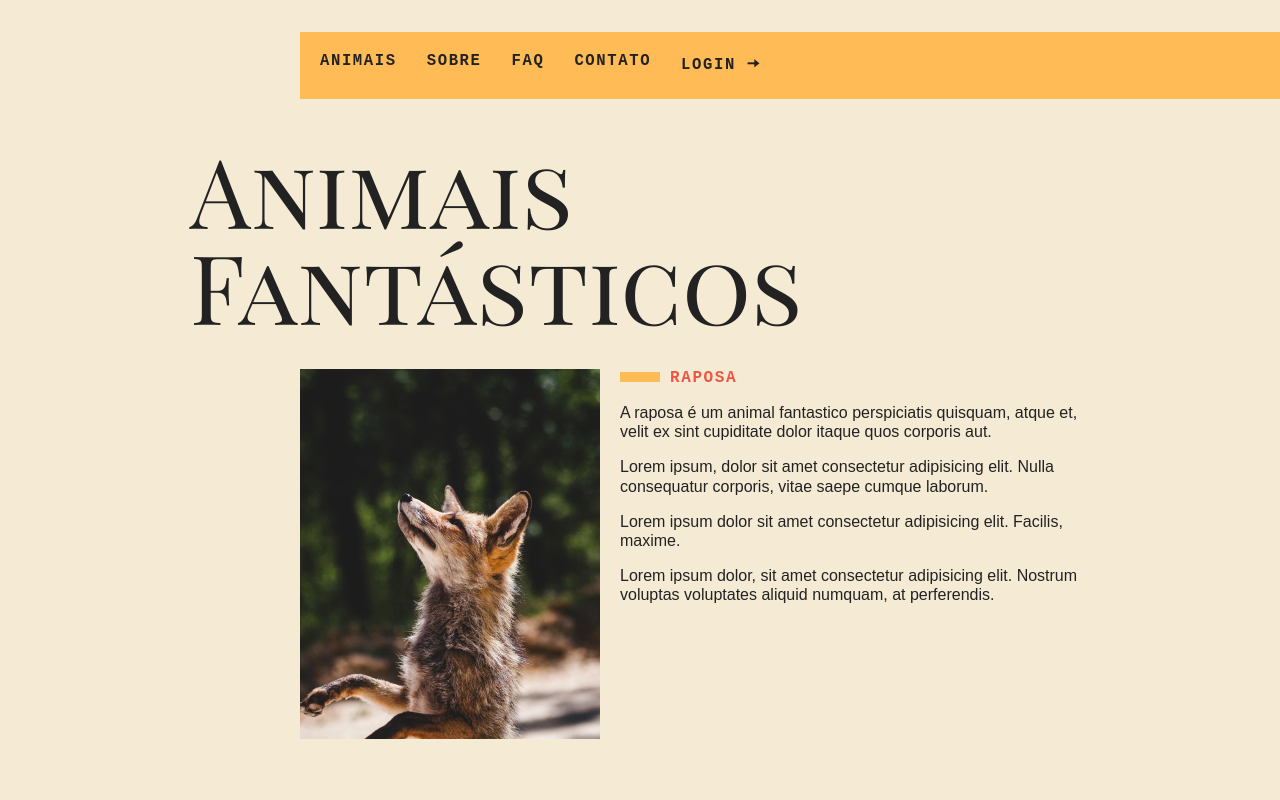
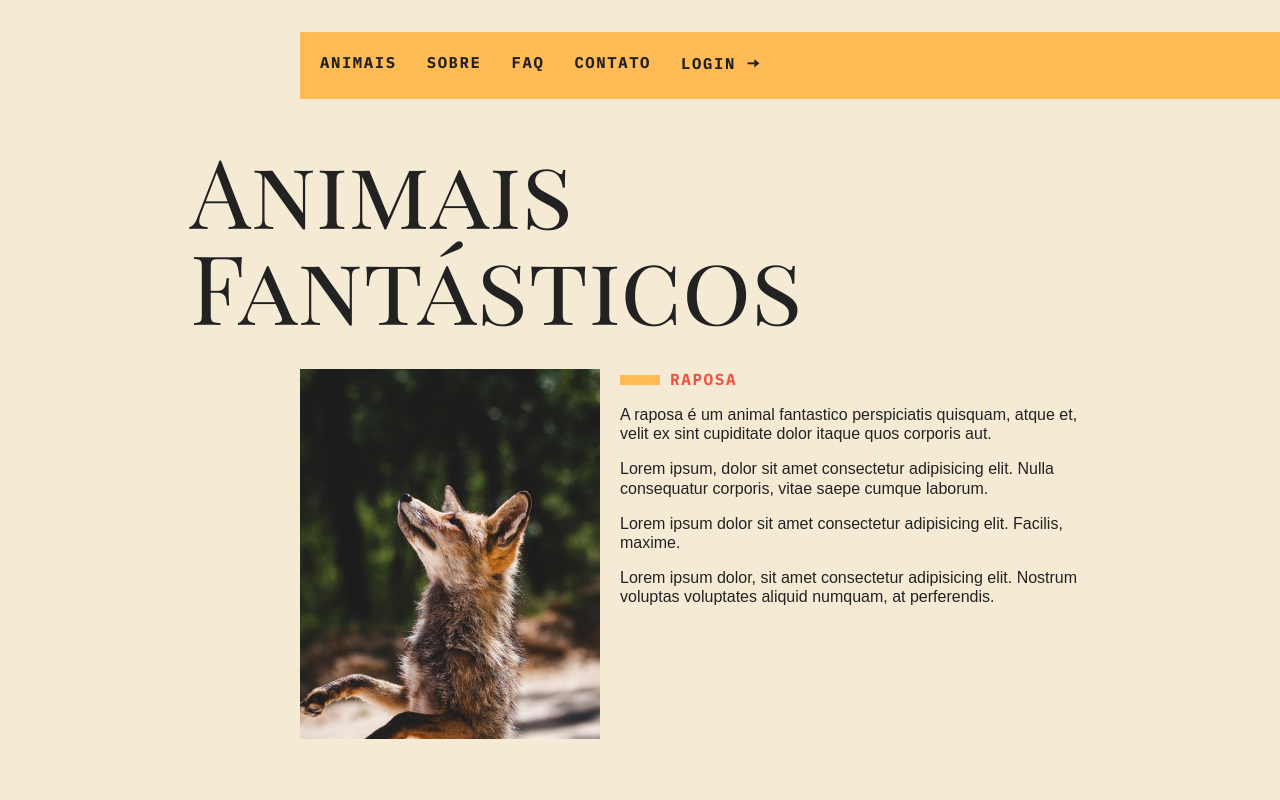
Before and after one commit to Ferreira-Matheus/animais-fantasticos, a website: page index.html in a window 1280 px wide. Shown: the top 800 px of the page. Drawn offline with Linux system fonts and the light colour scheme; no server answers.

Commit message:
adicionada fonte imbplex

```diff
--- a/index.html
+++ b/index.html
@@ -4,9 +4,9 @@
     <meta charset="UTF-8">
     <meta http-equiv="X-UA-Compatible" content="IE=edge">
     <meta name="viewport" content="width=device-width, initial-scale=1.0">
-    <link href="https://fonts.googleapis.com/css2?family=Playfair+Display+SC" rel="stylesheet">
+    <link href="https://fonts.googleapis.com/css2?family=IBM+Plex+Mono:700|Playfair+Display+SC" rel="stylesheet">
     <title>Animais Fantásticos</title>
-    <link rel="stylesheet" href="/css/style.css">
+    <link rel="stylesheet" type="text/css" href="/css/style.css">
     <script>
         document.documentElement.className += ' js'
     </script>
```
